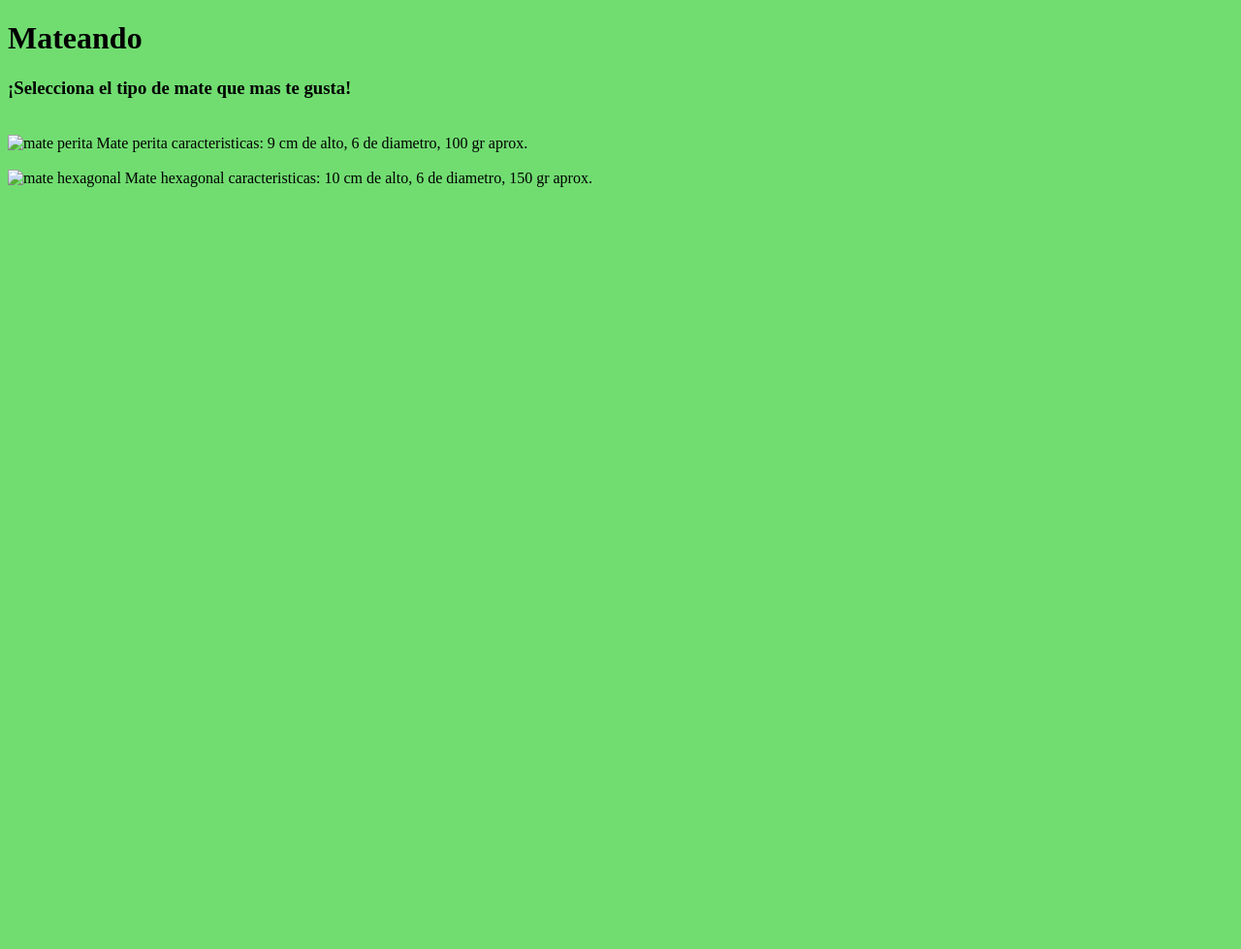
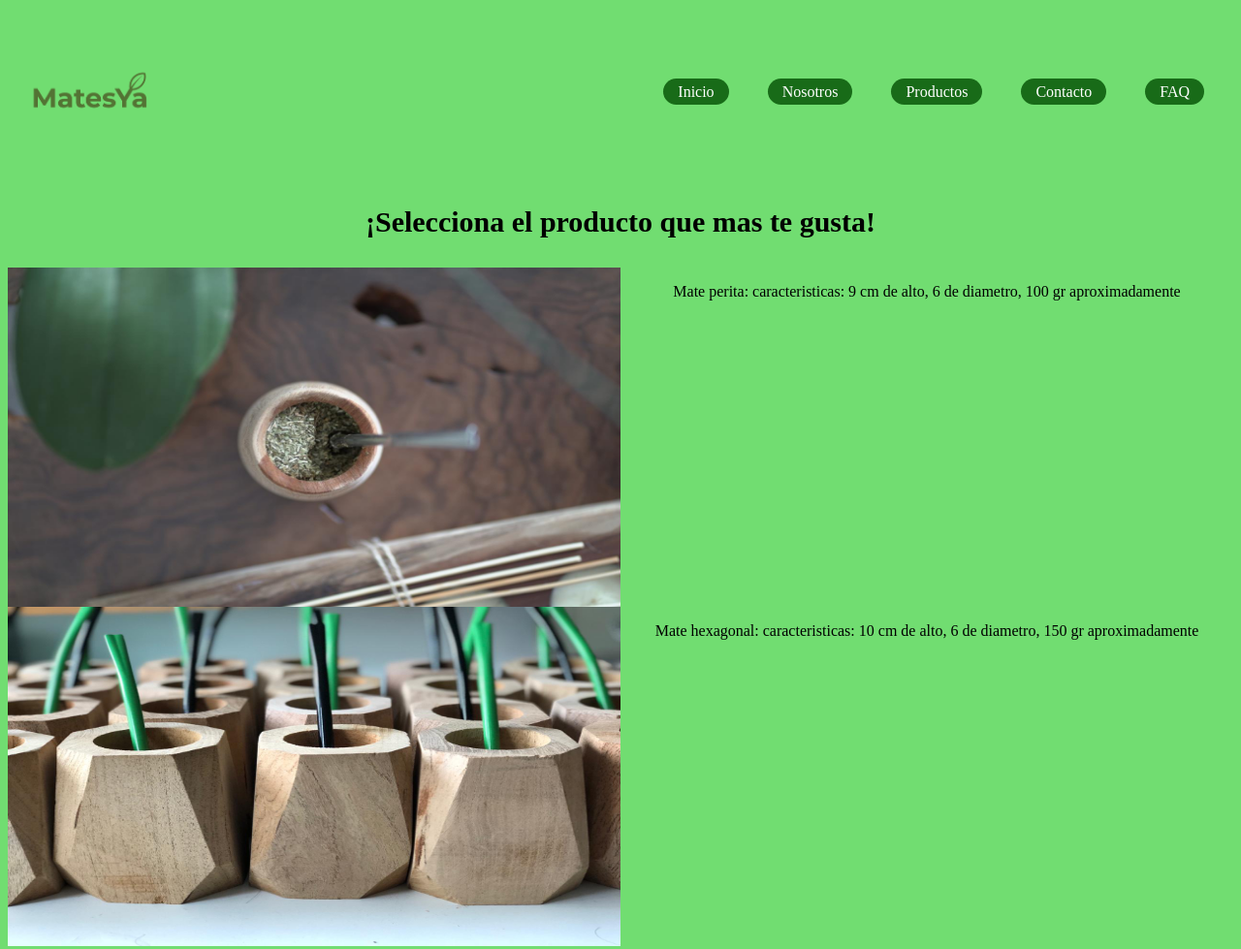
Before and after one commit to aguslongobuco/Pagina-web, a plain HTML site: page Paginas/pag2.html in a window 1280 px wide. Shown: the whole page at 97% size. Before the commit the page ends 800 px from the top, so only its background shows below. Drawn offline with Linux system fonts and the light colour scheme; files that its build step writes are made by us from their sources.

Commit message:
actualizacion 2da hoja

```diff
--- a/Paginas/pag2.html
+++ b/Paginas/pag2.html
@@ -4,30 +4,57 @@
     <meta charset="UTF-8">
     <meta http-equiv="X-UA-Compatible" content="IE=edge">
     <meta name="viewport" content="width=device-width, initial-scale=1.0">
-    <title>Comprar mate</title>
-    <link rel="stylesheet" href="./css/estilo.css">
+    <title>Productos</title>
+    <link rel="stylesheet" href="../css/estilo.css">
 </head>
 <body>
-    <header>
-        <h1>
-            Mateando
-        </h1>
+    <header class="siteHeader">
+        <div class="logo">
+            <a href="#">
+                <img src="../Imagenes/ISOLOGO.png" alt="logo">
+            </a>
+        </div>
+        <nav class="menu">
+            <ul>
+                <li><a href="#">Inicio</a></li>
+                <li><a href="#">Nosotros</a></li>
+                <li><a href="#">Productos</a></li>
+                <li><a href="#">Contacto</a></li>
+                <li><a href="#">FAQ</a></li>
+            </ul>
+        </nav>
     </header>
-    <h3>
-        ¡Selecciona el tipo de mate que mas te gusta!
+
+    <h3 id="seleccion">
+        ¡Selecciona el producto que mas te gusta!
     </h3>
-<br>
-<img src="./Imagenes/Perita.jpg" alt="mate perita" width="400px">
-<p1>
-    Mate perita
-    caracteristicas: 9 cm de alto, 6 de diametro, 100 gr aprox.
-</p1>
-<br>
-<br>
-<img src="./Imagenes/Hexagonal.jpg" alt="mate hexagonal" width="400px">
-<p1>
-    Mate hexagonal
-    caracteristicas: 10 cm de alto, 6 de diametro, 150 gr aprox.
-</p1>
+
+
+<section>
+    <div class="grid-container">
+        <img src="../Imagenes/Perita.jpg" alt="mate perita" width="400 px">
+        <p>
+            Mate perita: caracteristicas: 9 cm de alto, 6 de diametro, 100 gr aproximadamente
+        </p>
+    </div>
+</section>
+
+
+<section>
+    <div class="grid-container">
+        <img src="../Imagenes/Hexagonal.jpg" alt="mate hexagonal">
+        <p>
+            Mate hexagonal: caracteristicas: 10 cm de alto, 6 de diametro, 150 gr aproximadamente
+        </p>
+    </div>
+</section>
+
+
+
+
+
+
+
+
 </body>
 </html>
--- a/css/estilo.css
+++ b/css/estilo.css
@@ -45,3 +45,9 @@ text-align:center;
 width: 100%;
 height: 350px;
 }
+
+
+#seleccion {
+   text-align: center;
+   font-size: 30px;
+}
```
Also changed, not shown: index.html (+1 -4 lines).
